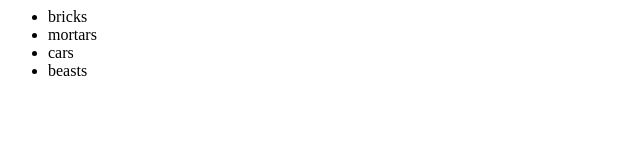
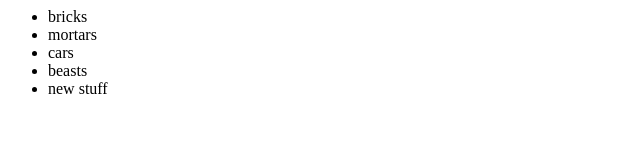
Before and after one commit to dannyleematthew/git_test, a plain HTML site: page index.html in a window 1280 px wide. Shown: the full height of the page, 0-640 px from the left. Drawn offline with Linux system fonts and the light colour scheme.

Commit message:
new stuff

```diff
--- a/index.html
+++ b/index.html
@@ -6,6 +6,7 @@
 				<li>mortars</li>
 				<li>cars</li>
 				<li>beasts</li>
+				<li>new stuff</li>
 			</ul>
 		</div>
 	</body>
```
